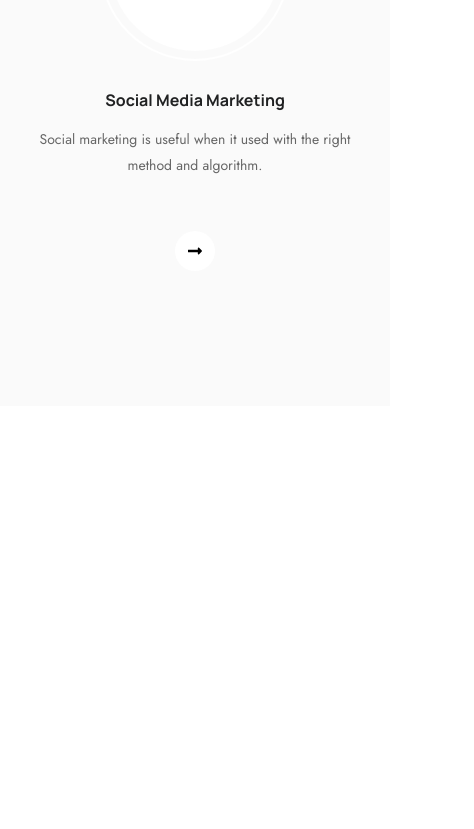
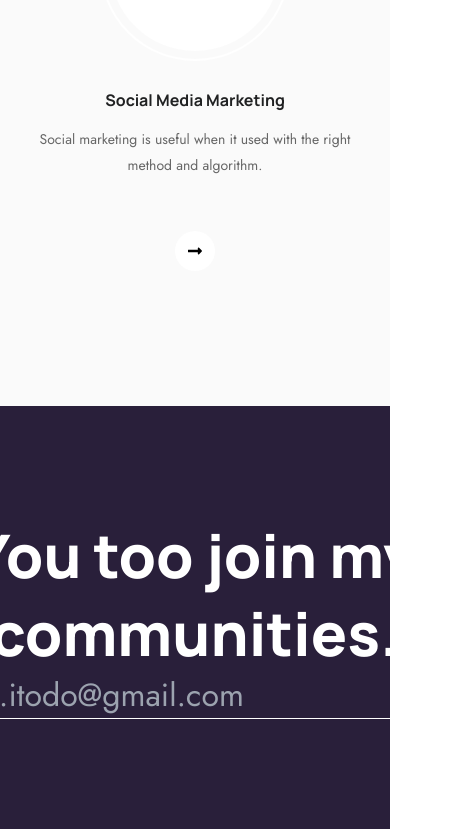
Before and after one commit to GarvSyncabout/syncaboutlatest, a React (Vite) app: page / in a window 390 px wide. Shown: the part 4190-5019 px from the top of the page, 474 px wide, since content can reach past the window. Before the commit the page ends 4596 px from the top, so only its background shows below. Built offline with nearby package versions, Linux system fonts and the light colour scheme.

Commit message:
working on footer section

```diff
--- /dev/null
+++ b/src/Components/Footer Section/Footer.jsx
@@ -0,0 +1,36 @@
+import React from "react";
+import { MdOutlineSubdirectoryArrowLeft } from "react-icons/md";
+
+const Footer = () => {
+  return (
+    <footer>
+      <div className="bg-[#291f3a]">
+        <div className="grid md:grid-cols-2 place-content-center place-items-center m-auto max-w-7xl w-full py-[110px]">
+          <div id="div-content">
+            <h2 className="font-Manrope text-6xl text-center leading-[78px] font-extrabold text-[#ffffff]">
+              You too join my communities.
+            </h2>
+          </div>
+          <div id="div-input">
+            <form className="relative">
+              <input
+                size={30}
+                type="text"
+                placeholder="infolia.itodo@gmail.com"
+                className=" font-Jost text-[#ffffff] text-[32px] leading-[46px] font-normal bg-transparent focus:outline-none border-b border-[#ffffff]"
+              />
+              <button className="absolute top-[12px] right-0 " type="submit">
+                <MdOutlineSubdirectoryArrowLeft size={"1.5em"} color="#ffffff" />
+              </button>
+            </form>
+          </div>
+        </div>
+      </div>
+      <div className="bg-[#251a38]">
+        <div className="m-auto max-w-7xl w-full"></div>
+      </div>
+    </footer>
+  );
+};
+
+export default Footer;
--- a/src/Components/Layout/Layout.jsx
+++ b/src/Components/Layout/Layout.jsx
@@ -1,12 +1,14 @@
 import React from "react";
 import { Outlet } from "react-router-dom";
 import Navbar from "../Navigation Menu/Navbar";
+import Footer from "../Footer Section/Footer";
 
 const Layout = () => {
   return (
     <>
       <Navbar />
       <Outlet />
+      <Footer />
     </>
   );
 };
--- a/src/Components/Navigation Menu/Navbar.jsx
+++ b/src/Components/Navigation Menu/Navbar.jsx
@@ -241,9 +241,9 @@ const Navbar = () => {
                 className="h-6 w-6"
               >
                 <path
-                  stroke-linecap="round"
-                  stroke-linejoin="round"
-                  stroke-width="2"
+                  strokeLinecap="round"
+                  strokeLinejoin="round"
+                  strokeWidth="2"
                   d="M4 6h16M4 12h16M4 18h16"
                 ></path>
               </svg>
--- a/src/Components/Service Section/Service.jsx
+++ b/src/Components/Service Section/Service.jsx
@@ -50,8 +50,8 @@ const Service = () => {
     },
   ];
   return (
-    <section className="m-auto w-full max-w-7xl bg-[#fafafa]">
-      <div className="flex justify-center items-center flex-col text-center gap-5 p-5 pt-[110px] pb-[80px] ">
+    <section className=" bg-[#fafafa]">
+      <div className="flex m-auto w-full max-w-7xl justify-center items-center flex-col text-center gap-5 p-5 pt-[110px] pb-[80px] ">
         <div className="flex justify-center items-center gap-3 flex-col mb-[60px] text-wrap max-w-[750px] ">
           <span className="font-Jost text-sm uppercase tracking-normal leading-[26px]  pb-[10px] font-normal  text-[#ef7f1a]">
             Our Services
```
